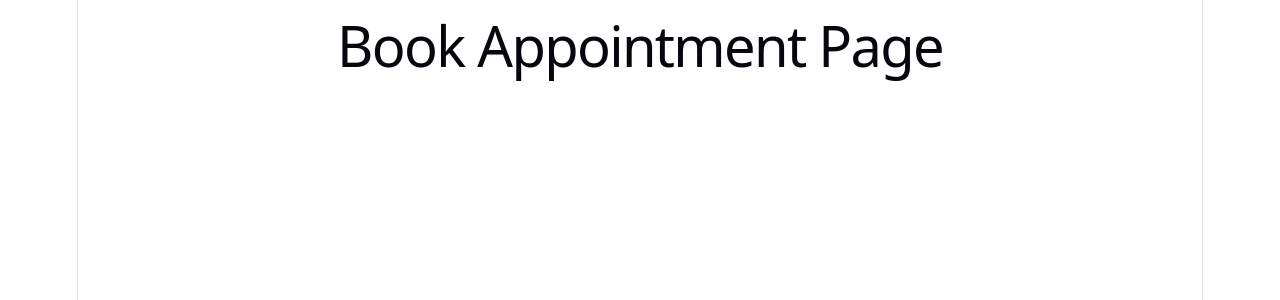
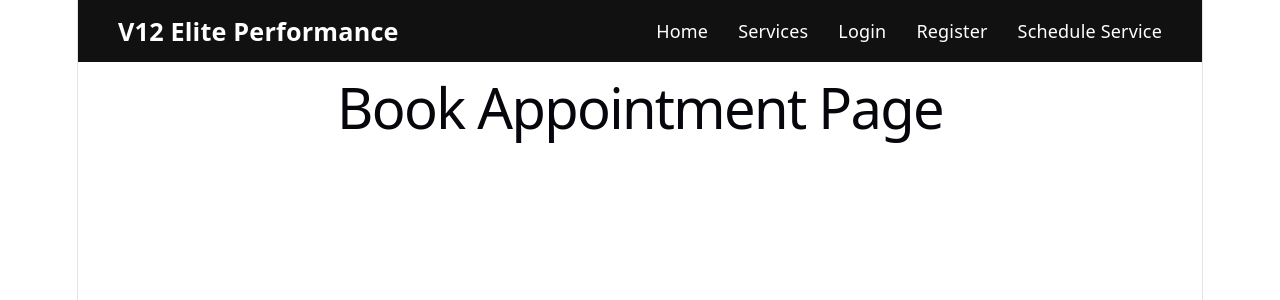
Before and after one commit to Carol-cg/v12elite-performance, a React (Vite) app in the folder client/: page /book in a window 1280 px wide. Shown: the top 300 px of the page. Built offline with nearby package versions, Linux system fonts and the light colour scheme.

Commit message:
Build homepage component architecture

```diff
--- a/client/src/App.jsx
+++ b/client/src/App.jsx
@@ -1,5 +1,5 @@
 import { BrowserRouter, Routes, Route } from "react-router-dom";
-
+import Navbar from "./components/Navbar/Navbar";
 import Home from "./pages/Home/Home";
 import Login from "./pages/Login/Login";
 import Register from "./pages/Register/Register";
@@ -13,6 +13,9 @@ import NotFound from "./pages/NotFound/NotFound";
 function App() {
   return (
     <BrowserRouter>
+
+    <Navbar />
+
       <Routes>
         <Route path="/" element={<Home />} />
         <Route path="/login" element={<Login />} />
--- /dev/null
+++ b/client/src/components/About/About.css
@@ -0,0 +1,22 @@
+.about {
+  background: #ffffff;
+  color: #222;
+  padding: 100px 20px;
+}
+
+.about-container {
+  max-width: 1000px;
+  margin: auto;
+  text-align: center;
+}
+
+.about h2 {
+  font-size: 2.5rem;
+  margin-bottom: 30px;
+}
+
+.about p {
+  font-size: 1.2rem;
+  line-height: 1.8;
+  color: #555;
+}
--- /dev/null
+++ b/client/src/components/About/About.jsx
@@ -0,0 +1,22 @@
+import "./About.css";
+
+function About() {
+  return (
+    <section className="about">
+      <div className="about-container">
+
+        <h2>About V12 Elite Performance</h2>
+
+        <p>
+          At V12 Elite Performance, we specialize in premium automotive
+          detailing, ceramic coatings, paint protection, and performance
+          services. Our goal is to provide exceptional workmanship while
+          treating every vehicle with the highest level of care.
+        </p>
+
+      </div>
+    </section>
+  );
+}
+
+export default About;
--- /dev/null
+++ b/client/src/components/Hero/Hero.css
@@ -0,0 +1,41 @@
+.hero {
+  height: 85vh;
+  display: flex;
+  justify-content: center;
+  align-items: center;
+  text-align: center;
+
+  background: #111;
+  color: white;
+}
+
+.hero-overlay {
+  max-width: 850px;
+  padding: 20px;
+}
+
+.hero h1 {
+  font-size: 3.5rem;
+  color: white;
+  margin-bottom: 20px;
+  line-height: 1.2;
+  font-weight: 700;
+}
+
+.hero p {
+  font-size: 1.3rem;
+  color: #d1d1d1;
+  margin-bottom: 35px;
+}
+
+.hero-buttons {
+  display: flex;
+  justify-content: center;
+  gap: 20px;
+}
+
+.hero-buttons button {
+  padding: 14px 30px;
+  font-size: 1rem;
+  cursor: pointer;
+}
--- /dev/null
+++ b/client/src/components/Hero/Hero.jsx
@@ -0,0 +1,24 @@
+import "./Hero.css";
+
+function Hero() {
+  return (
+    <section className="hero">
+      <div className="hero-overlay">
+        <h1>Premium Auto Detailing</h1>
+
+        <p>
+          Premium automotive detailing and ceramic coating services for
+          enthusiasts who expect perfection.
+        </p>
+
+        <div className="hero-buttons">
+          <button>Book Appointment</button>
+
+          <button>View Services</button>
+        </div>
+      </div>
+    </section>
+  );
+}
+
+export default Hero;
--- /dev/null
+++ b/client/src/components/Navbar/Navbar.css
@@ -0,0 +1,32 @@
+.navbar {
+  background-color: #111;
+  padding: 18px 40px;
+}
+
+.navbar-container {
+  display: flex;
+  justify-content: space-between;
+  align-items: center;
+}
+
+.logo {
+  color: white;
+  text-decoration: none;
+  font-size: 1.4rem;
+  font-weight: bold;
+}
+
+.nav-links {
+  display: flex;
+  gap: 30px;
+}
+
+.nav-links a {
+  color: white;
+  text-decoration: none;
+  transition: color 0.3s ease;
+}
+
+.nav-links a:hover {
+  color: #d61f26;
+}
--- /dev/null
+++ b/client/src/components/Navbar/Navbar.jsx
@@ -0,0 +1,25 @@
+import { Link } from "react-router-dom";
+import "./Navbar.css";
+
+
+function Navbar() {
+  return (
+    <header className="navbar">
+      <div className="navbar-container">
+        <Link to="/" className="logo">
+          V12 Elite Performance
+        </Link>
+
+        <nav className="nav-links">
+          <Link to="/">Home</Link>
+          <Link to="/services">Services</Link>
+          <Link to="/login">Login</Link>
+          <Link to="/register">Register</Link>
+          <Link to="/book">Schedule Service</Link>
+        </nav>
+      </div>
+    </header>
+  );
+}
+
+export default Navbar;
--- /dev/null
+++ b/client/src/components/ServiceCard/ServiceCard.jsx
@@ -0,0 +1,15 @@
+import "./ServiceCard.css";
+
+function ServiceCard({ title, description }) {
+  return (
+    <div className="service-card">
+      <h3>{title}</h3>
+
+      <p>{description}</p>
+
+      <button>Learn More</button>
+    </div>
+  );
+}
+
+export default ServiceCard;
--- /dev/null
+++ b/client/src/components/ServicesPreview/ServicesPreview.jsx
@@ -0,0 +1,36 @@
+import ServiceCard from "../ServiceCard/ServiceCard";
+import "./ServicesPreview.css";
+
+function ServicesPreview() {
+  return (
+    <section className="services-preview">
+      <div className="services-preview-container">
+        <h2>Our Services</h2>
+
+        <div className="services-grid">
+          <ServiceCard
+            title="Premium Auto Detailing"
+            description="Professional interior and exterior detailing designed to restore your vehicle's finish."
+          />
+
+          <ServiceCard
+            title="Ceramic Coating"
+            description="Long-lasting paint protection that adds gloss and helps protect against everyday contaminants."
+          />
+
+          <ServiceCard
+            title="Performance Diagnostics"
+            description="Computerized diagnostics to identify engine, electrical, and performance-related problems."
+          />
+
+          <ServiceCard
+            title="Preventive Maintenance"
+            description="Routine maintenance services that help keep your vehicle reliable and performing at its best."
+          />
+        </div>
+      </div>
+    </section>
+  );
+}
+
+export default ServicesPreview;
--- a/client/src/pages/Home/Home.jsx
+++ b/client/src/pages/Home/Home.jsx
@@ -1,5 +1,15 @@
+import Hero from "../../components/Hero/Hero";
+import About from "../../components/About/About";
+import ServicesPreview from "../../components/ServicesPreview/ServicesPreview";
+
 function Home() {
-  return <h1>Home Page</h1>;
+  return (
+    <>
+      <Hero />
+      <About />
+      <ServicesPreview />
+    </>
+  );
 }
 
 export default Home;
```
Also changed, not shown: client/src/components/ServiceCard/ServiceCard.css (added), client/src/components/ServicesPreview/ServicesPreview.css (added).
